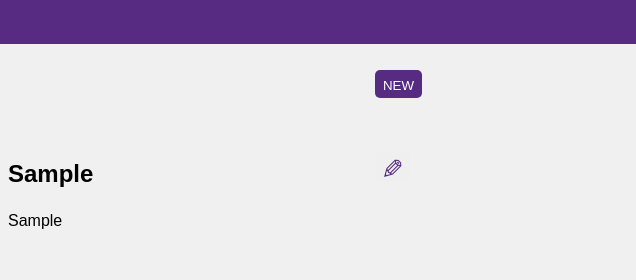
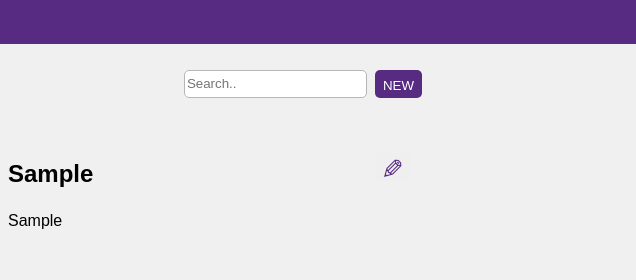
Before and after one commit to 16hsuisaac/code-journal, a website: page index.html in a window 1280 px wide. Both pictures are taken after typing "Sample", "https://example.com", "Sample" into the empty fields and a click on the input "Save". Shown: the top 280 px of the page, 644-1280 px from the left. Drawn offline with Linux system fonts and the light colour scheme.

Commit message:
added a search bar that only appears in the entries list

```diff
--- a/css/styles.css
+++ b/css/styles.css
@@ -169,3 +169,8 @@ button {
   border: none;
   border-radius: 3px;
 }
+
+.search {
+  height: 1.8rem;
+  margin-right: 0.5rem;
+}
--- a/index.html
+++ b/index.html
@@ -68,9 +68,12 @@
         </form>
       </div>
       <div data-view="entries" class="entries hidden">
-        <div class="row space-between align-center">
+        <div class="row align-center space-between">
           <h1>Entries</h1>
-          <button class="button new">NEW</button>
+          <div class="flex align-center">
+            <input type="text" placeholder="Search.." class="input search">
+            <button class="button new">NEW</button>
+          </div>
         </div>
         <div class="flex justify-center">
           <p class="no-entries hidden">No entries have been recorded.</p>
```
